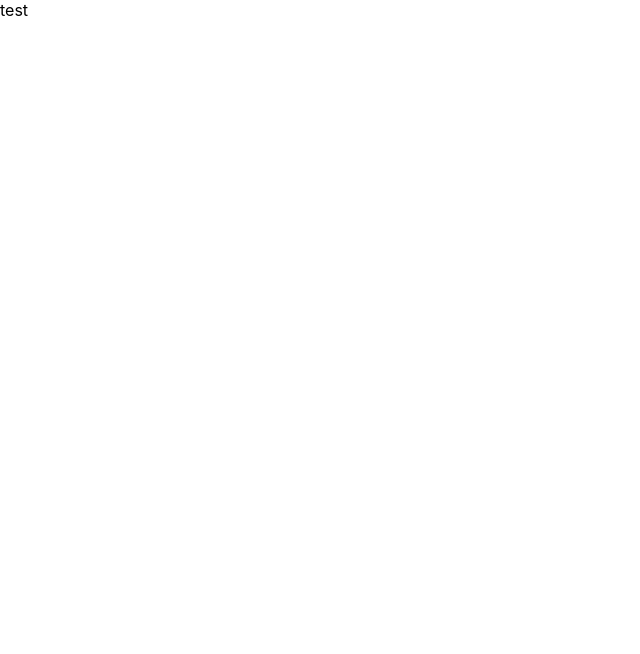
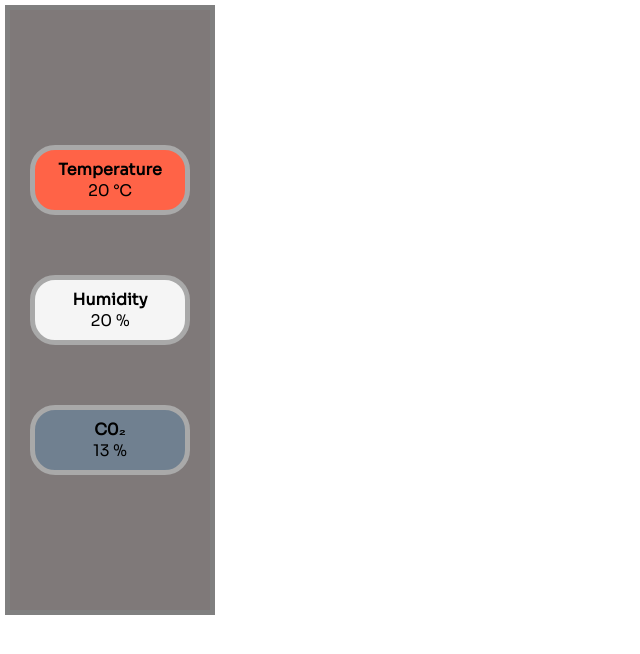
Before and after one commit to MalasataXD/SEP4-FRONTEND1, a React (Create React App) app: page / in a window 1280 px wide. Shown: the top 654 px of the page, without its empty margins (0-640 px from the left). Built offline with nearby package versions, Linux system fonts and the light colour scheme.

Commit message:
CREATED LIVEVALUE COMPONENT
* ADDED
- FetchData method (with DELAY!)
- Display/Return method
- CSS for this component

```diff
--- a/public/index.html
+++ b/public/index.html
@@ -24,6 +24,9 @@
       work correctly both with client-side routing and a non-root public URL.
       Learn how to configure a non-root public URL by running `npm run build`.
     -->
+    <link rel="preconnect" href="https://fonts.googleapis.com">
+    <link rel="preconnect" href="https://fonts.gstatic.com" crossorigin>
+    <link href="https://fonts.googleapis.com/css2?family=Sora&display=swap" rel="stylesheet">
     <title>React App</title>
   </head>
   <body>
--- a/src/App.js
+++ b/src/App.js
@@ -1,8 +1,9 @@
+import LiveStats from "./components/LiveValues";
 
 
 function App() {
   return (
-   <div>test</div>
+   <LiveStats/>
   );
 }
 
--- /dev/null
+++ b/src/components/LiveValue.css
@@ -0,0 +1,55 @@
+.container
+{
+    background-color: #7f7979;
+    border: gray 5px solid;
+    margin: 5px;
+    width: 200px;
+    height: 600px;
+    display: flex;
+    flex-direction: column;
+    align-items: center;
+    justify-content: center;
+}
+
+.title
+{
+    font-family: 'Sora', sans-serif;
+    text-align: center;
+
+}
+.section
+{
+    border: darkgray 5px solid;
+    border-radius: 25px;
+    width: 150px;
+    height: 60px;
+    margin: 30px;
+    display: flex;
+    flex-direction: column;
+    align-items: center;
+    justify-content: center;
+    text-align: center;
+    font-family: 'Sora', sans-serif;
+    transition: transform .2s; /* Animation */
+}
+
+.section:hover {
+    box-shadow: 0 4px 8px 0 rgba(0,0,0,0.2);
+    transform: scale(1.4); /* (150% zoom - Note: if the zoom is too large, it will go outside of the viewport) */
+}
+
+
+.temperature
+{
+    background-color: tomato;
+}
+
+.humidity
+{
+    background-color: whitesmoke;
+}
+
+.carbon
+{
+    background-color: slategrey;
+}
--- a/src/components/LiveValues.js
+++ b/src/components/LiveValues.js
@@ -0,0 +1,65 @@
+import {useState,useEffect} from "react";
+import "./LiveValue.css"
+
+export default function LiveStats()
+{
+    // * STATS
+    const [Temperature,setTemperature] = useState(20);
+    const [Humidity,setHumidity] = useState(20)
+    const [Carbon,setCarbon] = useState(13)
+    const [Counter,setCounter] = useState(1);
+
+    // TODO: FETCH TEMPERATURE FROM API
+
+    useEffect(() =>
+    {
+        setTimeout(() =>  {fetchData()},120000) // * Waits to 2 mins between each FetchData
+    },[Counter])
+
+    async function fetchData()
+    {
+        const response = await fetch(`https://pokeapi.co/api/v2/pokemon/${Counter}`);
+        if(!response.ok)
+        {
+            throw new Error("Could not get information...")
+        }
+        const data = await response.json() // * Convert from JSON
+        // * Create DATA object
+        setTemperature(data.stats[0].base_stat);
+        setHumidity(data.stats[1].base_stat);
+        setCarbon(data.stats[2].base_stat);
+        let counter = Counter + 1
+        setCounter(counter);
+
+    }
+
+    // TODO: DISPLAY FOUND TEMPERATURE
+    return (
+        <div className="container">
+            <div className="section temperature">
+                <div className="title">
+                    <b>Temperature</b>
+                </div>
+                <div>
+                    {Temperature} °C
+                </div>
+            </div>
+            <div className="section humidity">
+                <div className="title">
+                    <b>Humidity</b>
+                </div>
+                <div>
+                    {Humidity} %
+                </div>
+            </div>
+            <div className="section carbon">
+                <div className="title">
+                    <b>C0₂</b>
+                </div>
+                <div>
+                    {Carbon} %
+                </div>
+            </div>
+        </div>
+    )
+}
```
Also changed, not shown: public/manifest.json.
